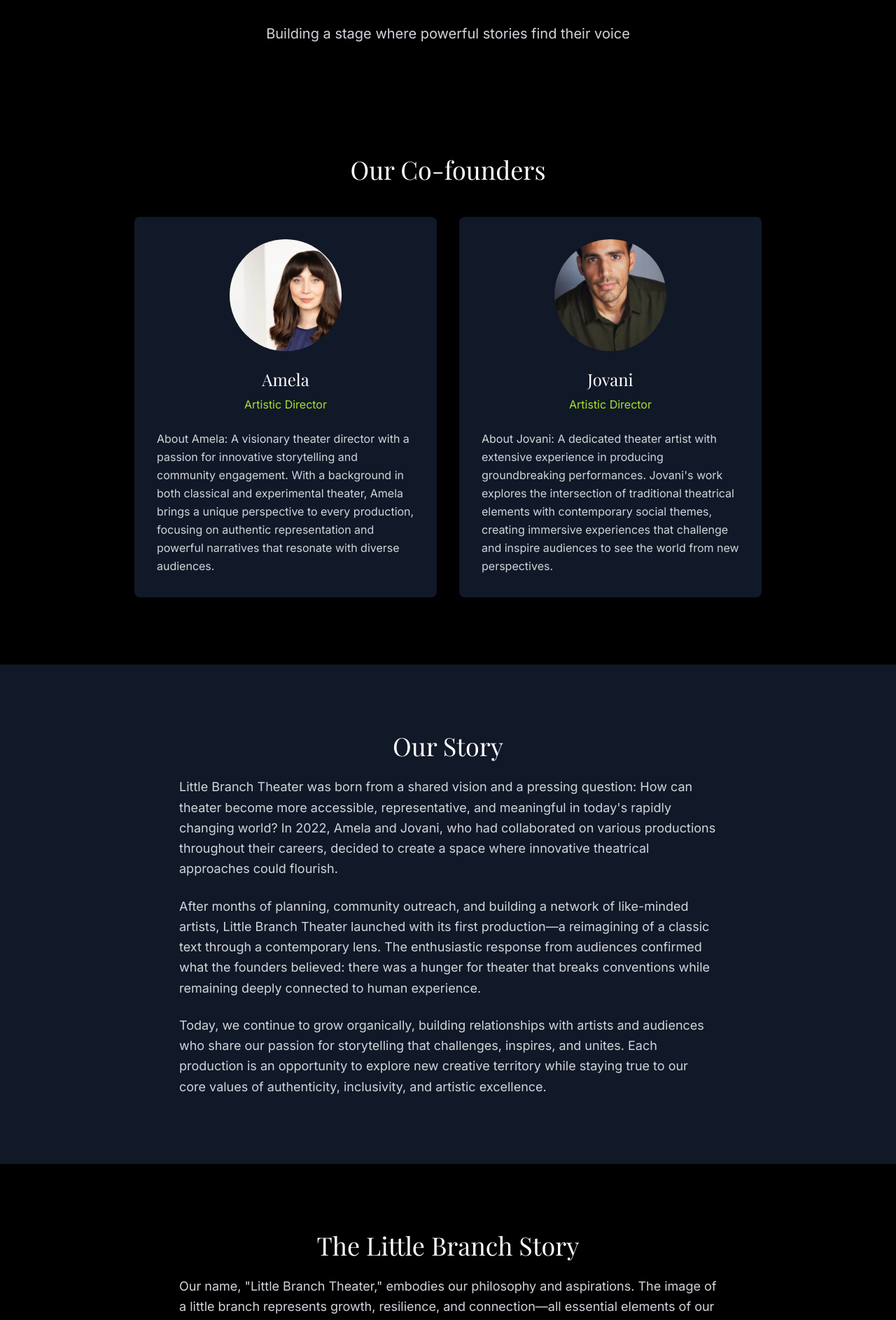
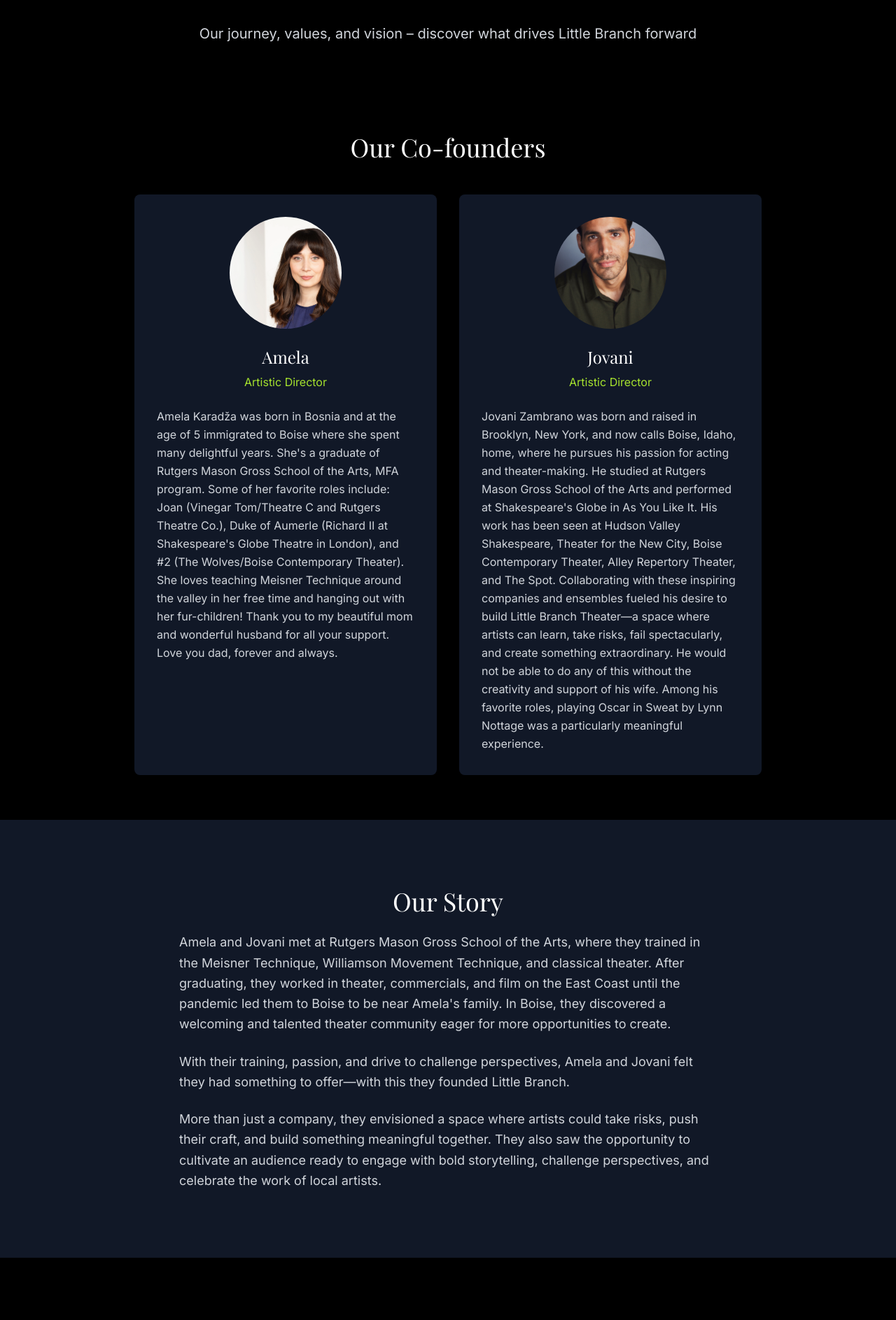
Before and after one commit to gzambran/littleBranchTheater, a Next.js app: page /who-we-are in a window 1280 px wide. Shown: the part 240-2127 px from the top of the page at 70% size. Built offline with nearby package versions, Linux system fonts and the light colour scheme; a web font is replaced by a local one.

Commit message:
Refactor Who We Are, move Research to Beyond the Lobby, misc page edits

```diff
--- a/src/app/research/page.tsx
+++ b/src/app/beyond-the-lobby/page.tsx
@@ -5,7 +5,7 @@ import { motion } from 'framer-motion'
 import AnimatedText from '@/components/AnimatedText'
 import Link from 'next/link'
 
-export const revalidate = 3600 // Revalidate this page every hour
+export const revalidate = 3600
 
 export default function Research() {
   return (
@@ -25,7 +25,7 @@ export default function Research() {
             className="text-center"
           >
             <AnimatedText
-              text="Behind the Production"
+              text="Beyond the Lobby"
               className="font-display text-5xl md:text-7xl mb-6"
             />
             <motion.p
@@ -34,7 +34,7 @@ export default function Research() {
               animate={{ opacity: 1 }}
               transition={{ duration: 0.5, delay: 0.3 }}
             >
-              Exclusive background research and additional context for our current production
+              Explore the history and research that shaped Honey Brown Eyes.
             </motion.p>
           </motion.div>
         </div>
--- a/src/app/page.tsx
+++ b/src/app/page.tsx
@@ -16,7 +16,7 @@ export default function Home() {
         <div className="w-full max-w-6xl mx-auto">
           <motion.div
             whileHover={{ scale: 1.02 }}
-            transition={{ duration: 0.5 }}
+            transition={{ duration: 0.7 }}
             className="rounded-xl overflow-hidden shadow-[0_0_30px_rgba(217,119,6,0.2)] relative"
           >
             <Link href="/shows/upcoming" className="block relative group">
@@ -34,7 +34,7 @@ export default function Home() {
                   <motion.div
                     initial={{ opacity: 0, y: 20 }}
                     animate={{ opacity: 1, y: 0 }}
-                    transition={{ duration: 0.5, delay: 0.3 }}
+                    transition={{ duration: 0.7, delay: 0.3 }}
                     className="text-center"
                   >
                     <p className="text-white text-lg md:text-xl">
@@ -53,7 +53,7 @@ export default function Home() {
           <motion.div
             initial={{ opacity: 0, y: 20 }}
             whileInView={{ opacity: 1, y: 0 }}
-            transition={{ duration: 0.5 }}
+            transition={{ duration: 0.7 }}
             viewport={{ once: true }}
             className="flex flex-col items-center"
           >
--- a/src/app/who-we-are/page.tsx
+++ b/src/app/who-we-are/page.tsx
@@ -15,11 +15,11 @@ export default function Vision() {
         className="relative py-16 bg-black"
         initial={{ opacity: 0 }}
         animate={{ opacity: 1 }}
-        transition={{ duration: 0.5 }}
+        transition={{ duration: 0.7 }}
       >
         <div className="container mx-auto px-4">
           <motion.div
-            initial={{ opacity: 0, y: 20 }}
+            initial={{ opacity: 0, y: 10 }}
             animate={{ opacity: 1, y: 0 }}
             transition={{ delay: 0.2 }}
             className="text-center"
@@ -29,12 +29,12 @@ export default function Vision() {
               className="font-display text-5xl md:text-7xl mb-6"
             />
             <motion.p
-              className="text-xl text-gray-300 max-w-2xl mx-auto"
+              className="text-xl text-gray-300 max-w-4xl mx-auto"
               initial={{ opacity: 0 }}
               animate={{ opacity: 1 }}
-              transition={{ duration: 0.5, delay: 0.3 }}
+              transition={{ duration: 0.7, delay: 0.3 }}
             >
-              Building a stage where powerful stories find their voice
+              Our journey, values, and vision – discover what drives Little Branch forward
             </motion.p>
           </motion.div>
         </div>
@@ -42,11 +42,11 @@ export default function Vision() {
 
       {/* Co-founders Section */}
       <motion.section
-        className="py-24 bg-black"
+        className="py-16 bg-black"
         initial={{ opacity: 0 }}
         whileInView={{ opacity: 1 }}
         viewport={{ once: true }}
-        transition={{ duration: 0.5 }}
+        transition={{ duration: 0.7 }}
       >
         <div className="container mx-auto px-4">
           <h2 className="font-display text-3xl md:text-4xl mb-12 text-center">Our Co-founders</h2>
@@ -54,7 +54,7 @@ export default function Vision() {
             {/* Amela */}
             <motion.div
               className="bg-gray-900 p-8 rounded-lg"
-              initial={{ opacity: 0, y: 20 }}
+              initial={{ opacity: 0, y: 10 }}
               whileInView={{ opacity: 1, y: 0 }}
               viewport={{ once: true }}
               transition={{ delay: 0.2 }}
@@ -70,16 +70,18 @@ export default function Vision() {
               <h3 className="font-display text-2xl text-center mb-2">Amela</h3>
               <p className="text-accent text-center mb-6">Artistic Director</p>
               <p className="text-gray-300 leading-relaxed">
-                About Amela: A visionary theater director with a passion for innovative storytelling and community engagement.
-                With a background in both classical and experimental theater, Amela brings a unique perspective to every production,
-                focusing on authentic representation and powerful narratives that resonate with diverse audiences.
+              Amela Karadža was born in Bosnia and at the age of 5 immigrated to Boise where she spent many delightful years.
+              She's a graduate of Rutgers Mason Gross School of the Arts, MFA program.
+              Some of her favorite roles include: Joan (Vinegar Tom/Theatre C and Rutgers Theatre Co.), Duke of Aumerle (Richard II at Shakespeare's Globe Theatre in London),
+              and #2 (The Wolves/Boise Contemporary Theater). She loves teaching Meisner Technique around the valley in her free time and hanging out with her fur-children!
+              Thank you to my beautiful mom and wonderful husband for all your support. Love you dad, forever and always.
               </p>
             </motion.div>
 
             {/* Jovani */}
             <motion.div
               className="bg-gray-900 p-8 rounded-lg"
-              initial={{ opacity: 0, y: 20 }}
+              initial={{ opacity: 0, y: 10 }}
               whileInView={{ opacity: 1, y: 0 }}
               viewport={{ once: true }}
               transition={{ delay: 0.3 }}
@@ -95,9 +97,11 @@ export default function Vision() {
               <h3 className="font-display text-2xl text-center mb-2">Jovani</h3>
               <p className="text-accent text-center mb-6">Artistic Director</p>
               <p className="text-gray-300 leading-relaxed">
-                About Jovani: A dedicated theater artist with extensive experience in producing groundbreaking performances.
-                Jovani's work explores the intersection of traditional theatrical elements with contemporary social themes,
-                creating immersive experiences that challenge and inspire audiences to see the world from new perspectives.
+              Jovani Zambrano was born and raised in Brooklyn, New York, and now calls Boise, Idaho, home, where he pursues his passion for acting and theater-making.
+              He studied at Rutgers Mason Gross School of the Arts and performed at Shakespeare's Globe in As You Like It.
+              His work has been seen at Hudson Valley Shakespeare, Theater for the New City, Boise Contemporary Theater, Alley Repertory Theater, and The Spot.
+              Collaborating with these inspiring companies and ensembles fueled his desire to build Little Branch Theater—a space where artists can learn, take risks, fail spectacularly, and create something extraordinary.
+              He would not be able to do any of this without the creativity and support of his wife. Among his favorite roles, playing Oscar in Sweat by Lynn Nottage was a particularly meaningful experience.
               </p>
             </motion.div>
           </div>
@@ -110,33 +114,28 @@ export default function Vision() {
         initial={{ opacity: 0 }}
         whileInView={{ opacity: 1 }}
         viewport={{ once: true }}
-        transition={{ duration: 0.5 }}
+        transition={{ duration: 0.7 }}
       >
         <div className="container mx-auto px-4">
           <div className="max-w-3xl mx-auto">
             <motion.div
-              initial={{ opacity: 0, y: 20 }}
+              initial={{ opacity: 0, y: 10 }}
               whileInView={{ opacity: 1, y: 0 }}
               viewport={{ once: true }}
               transition={{ delay: 0.2 }}
             >
               <h2 className="font-display text-3xl md:text-4xl mb-6 text-center">Our Story</h2>
               <p className="text-gray-300 text-lg leading-relaxed mb-6">
-                Little Branch Theater was born from a shared vision and a pressing question: How can theater become more accessible,
-                representative, and meaningful in today's rapidly changing world? In 2022, Amela and Jovani, who had collaborated
-                on various productions throughout their careers, decided to create a space where innovative theatrical approaches
-                could flourish.
+                Amela and Jovani met at Rutgers Mason Gross School of the Arts, where they trained in the Meisner Technique, Williamson Movement Technique, and classical theater.
+                After graduating, they worked in theater, commercials, and film on the East Coast until the pandemic led them to Boise to be near Amela's family.
+                In Boise, they discovered a welcoming and talented theater community eager for more opportunities to create.
               </p>
               <p className="text-gray-300 text-lg leading-relaxed mb-6">
-                After months of planning, community outreach, and building a network of like-minded artists, Little Branch Theater
-                launched with its first production—a reimagining of a classic text through a contemporary lens. The enthusiastic response
-                from audiences confirmed what the founders believed: there was a hunger for theater that breaks conventions while
-                remaining deeply connected to human experience.
+                With their training, passion, and drive to challenge perspectives, Amela and Jovani felt they had something to offer—with this they founded Little Branch.
               </p>
               <p className="text-gray-300 text-lg leading-relaxed">
-                Today, we continue to grow organically, building relationships with artists and audiences who share our passion for
-                storytelling that challenges, inspires, and unites. Each production is an opportunity to explore new creative territory
-                while staying true to our core values of authenticity, inclusivity, and artistic excellence.
+                More than just a company, they envisioned a space where artists could take risks, push their craft, and build something meaningful together.
+                They also saw the opportunity to cultivate an audience ready to engage with bold storytelling, challenge perspectives, and celebrate the work of local artists.
               </p>
             </motion.div>
           </div>
@@ -149,30 +148,29 @@ export default function Vision() {
         initial={{ opacity: 0 }}
         whileInView={{ opacity: 1 }}
         viewport={{ once: true }}
-        transition={{ duration: 0.5 }}
+        transition={{ duration: 0.7 }}
       >
         <div className="container mx-auto px-4">
           <div className="max-w-3xl mx-auto">
             <motion.div
-              initial={{ opacity: 0, y: 20 }}
+              initial={{ opacity: 0, y: 10 }}
               whileInView={{ opacity: 1, y: 0 }}
               viewport={{ once: true }}
               transition={{ delay: 0.2 }}
             >
-              <h2 className="font-display text-3xl md:text-4xl mb-6 text-center">The Little Branch Story</h2>
+              <h2 className="font-display text-3xl md:text-4xl mb-6 text-center">The Meaning Behind the Name</h2>
               <p className="text-gray-300 text-lg leading-relaxed mb-6">
-                Our name, "Little Branch Theater," embodies our philosophy and aspirations. The image of a little branch represents growth,
-                resilience, and connection—all essential elements of our artistic approach.
+                Every voice, every story, every artist matters. We wanted the name of our company to reflect connection and growth.
+                That's when Amela recalled that her great-grandfather, out of love and because she was so small, called her his "little branch."
               </p>
               <p className="text-gray-300 text-lg leading-relaxed mb-6">
-                The story behind our name comes from an ancient proverb that speaks of how even the smallest branch, when nurtured properly,
-                can grow into something magnificent that provides shelter and sustenance. Similarly, we believe that small, thoughtful
-                beginnings in theatrical creation can lead to profound cultural impact.
+                Little branches may be small, but in time, they grow into something greater. A tree isn't whole without its little branches.
+                They stretch, reach, and help shape the bigger picture. We believe the same is true in theater.
               </p>
               <p className="text-gray-300 text-lg leading-relaxed">
-                Just as a branch is connected to something larger than itself yet maintains its own unique direction, our theater
-                company honors theatrical traditions while branching out in new, exciting directions. Each production, each collaboration,
-                represents another extension of our creative reach—another little branch reaching toward the light.
+                Little Branch exists to uplift voices, build connections, and celebrate the artistry that makes a community thrive.
+                We hope the name carries a sense of possibility—rooted in growth and reaching for something beyond itself.
+                Our goal is to bring a wide variety of theater to the City of Trees, one branch at a time, nurturing creativity and a sense of belonging along the way.
               </p>
             </motion.div>
           </div>
@@ -213,7 +211,7 @@ export default function Vision() {
               <motion.div
                 key={value.title}
                 className="bg-gray-800 p-8 rounded-lg"
-                initial={{ opacity: 0, y: 20 }}
+                initial={{ opacity: 0, y: 10 }}
                 whileInView={{ opacity: 1, y: 0 }}
                 viewport={{ once: true }}
                 transition={{ delay: index * 0.1 }}
--- a/src/components/TeamMember.tsx
+++ b/src/components/TeamMember.tsx
@@ -19,7 +19,7 @@ export default function TeamMember({ name, role, bio, headshot, index }: TeamMem
       className="bg-gray-900 p-6 rounded-lg"
       initial={{ opacity: 0, y: 50 }}
       whileInView={{ opacity: 1, y: 0 }}
-      transition={{ duration: 0.5, delay: index * 0.1 }}
+      transition={{ duration: 0.7, delay: index * 0.1 }}
       viewport={{ once: true }}
     >
       <div className="w-32 h-32 mx-auto mb-4 relative rounded-full overflow-hidden">
```
Also changed, not shown: src/app/ensemble/page.tsx (+6 -6 lines), src/app/gallery/page.tsx (+4 -4 lines), src/app/shows/upcoming/page.tsx (+7 -7 lines).
